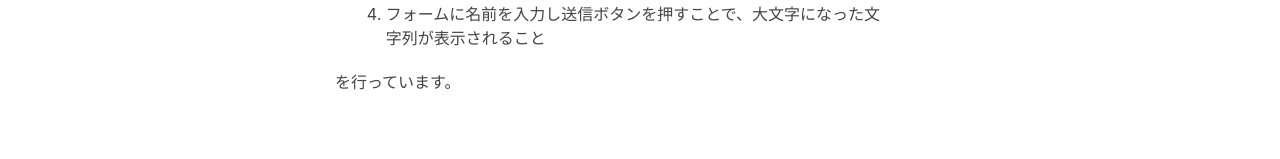
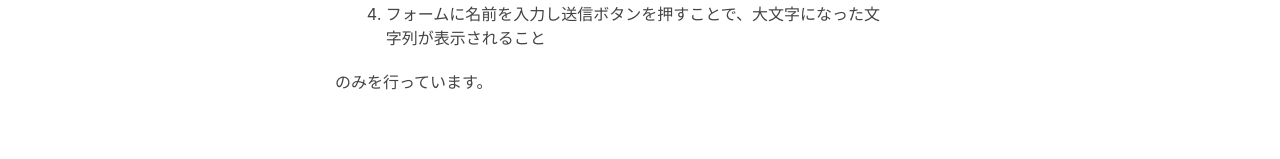
Before and after one commit to kento-yoshidu/myforms_frontend, a Next.js app: page /form1 in a window 1280 px wide. Shown: the part 1015-1174 px from the top of the page. Built offline with nearby package versions, Linux system fonts and the light colour scheme.

Commit message:
✨ #15 Update Test

```diff
--- a/pages/form1/index.tsx
+++ b/pages/form1/index.tsx
@@ -116,7 +116,8 @@ const Form1 = () => {
             <li>文字が入力されている時、ボタンがdisabledになっていないこと</li>
             <li>フォームに名前を入力し送信ボタンを押すことで、大文字になった文字列が表示されること</li>
           </ol>
-          <p>を行っています。</p>
+
+          <p>のみを行っています。</p>
         </section>
       </Container>
     </>
```
Also changed, not shown: 1 other file (tests, documents, lock files or other folders).
